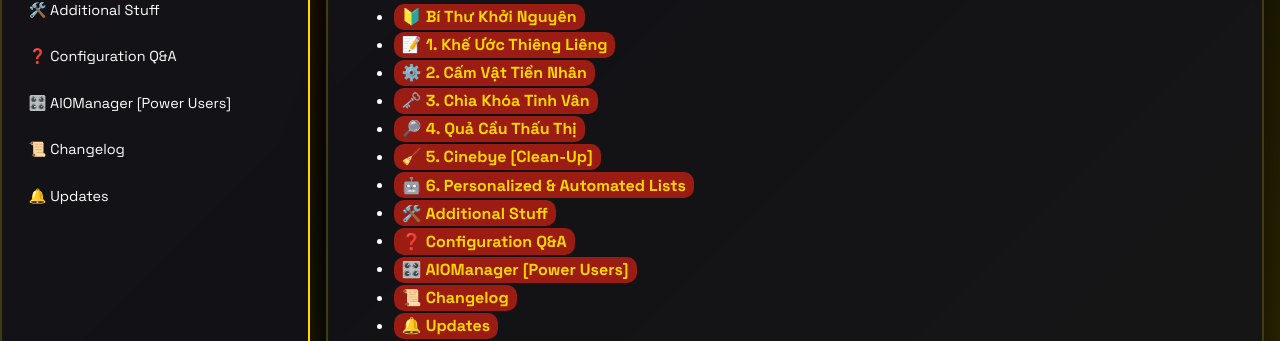
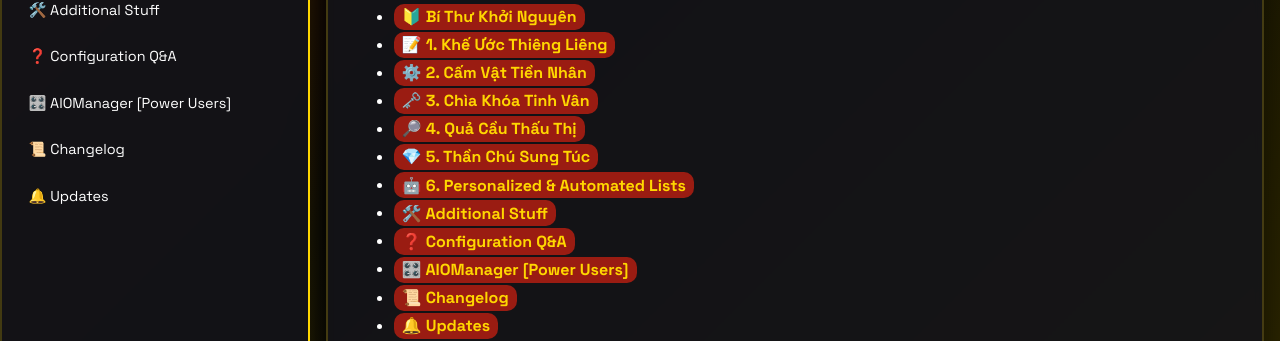
Before and after one commit to bimbipsubteam/bimbip-stremio, a Jekyll site: the page built from docs/index.md, in a window 1280 px wide and 900 px high, scrolled down 970 px. Shown: the part 470-811 px from the top of the window. Built offline with Jekyll 4.4.1, drawn with Linux system fonts in a browser that asks for light colours.

Commit message:
chore: auto-sync homepage outputs

```diff
--- a/docs/index.md
+++ b/docs/index.md
@@ -31,7 +31,7 @@ Sẵn sàng chưa? Úm ba la xì bùa!
 - [⚙️ 2. Cấm Vật Tiền Nhân](guide/2-Stremio-Initialization.md)
 - [🗝️ 3. Chìa Khóa Tinh Vân](guide/3-MCUDISVN-Setup.md)
 - [🔎 4. Quả Cầu Thấu Thị](guide/4-AIOMetadata-Setup.md)
-- [🧹 5. Cinebye [Clean-Up]](guide/5-Cinebye-Cleanup.md)
+- [💎 5. Thần Chú Sung Túc](guide/5-MCUDISVN-Using.md)
 - [🤖 6. Personalized & Automated Lists](guide/6-Personalized-Lists.md)
 - [🛠️ Additional Stuff](guide/7-Additional-Stuff.md)
 - [❓ Configuration Q&A](guide/8-Configuration-QA.md)
```
Also changed, not shown: README.md.
